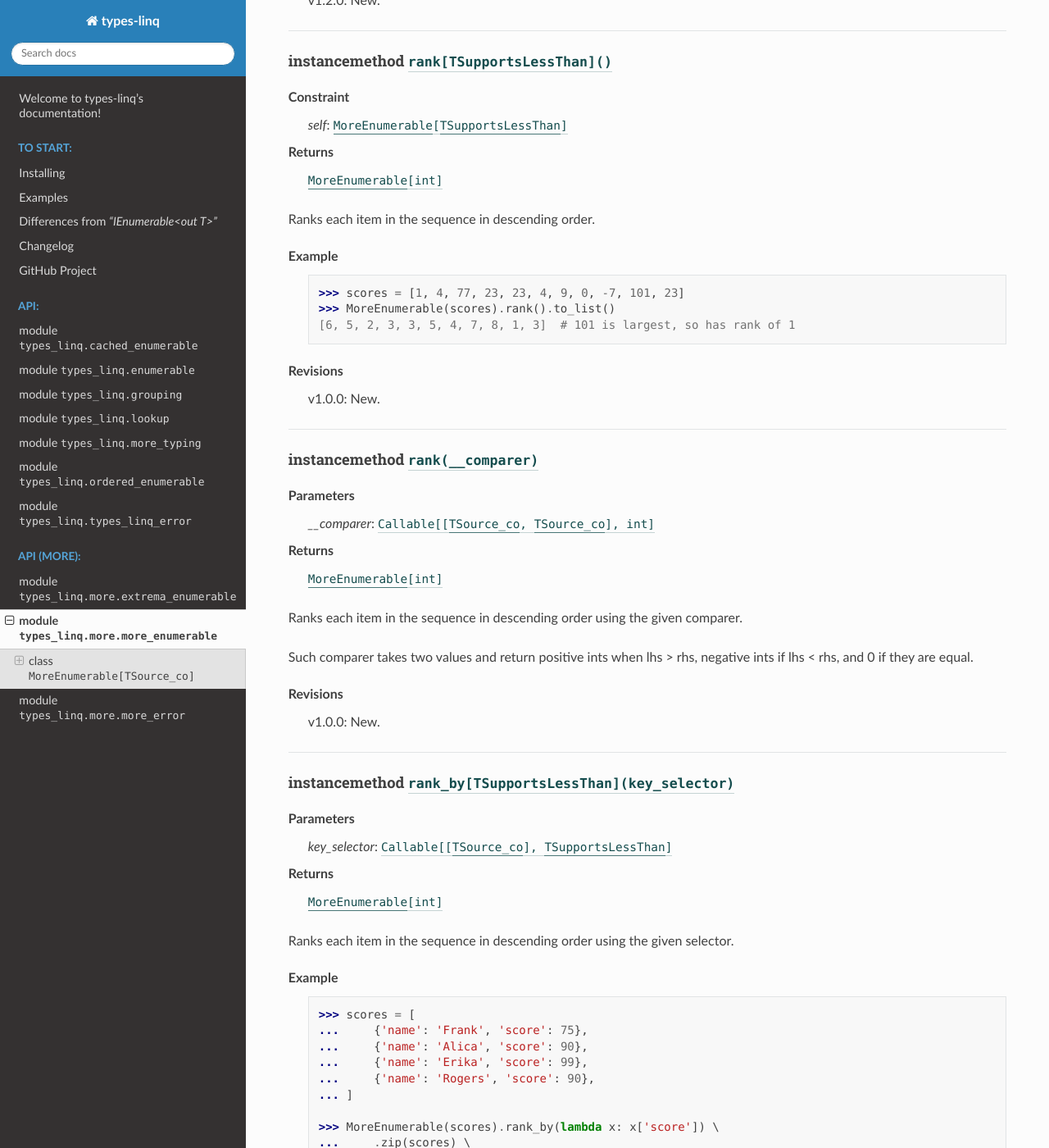
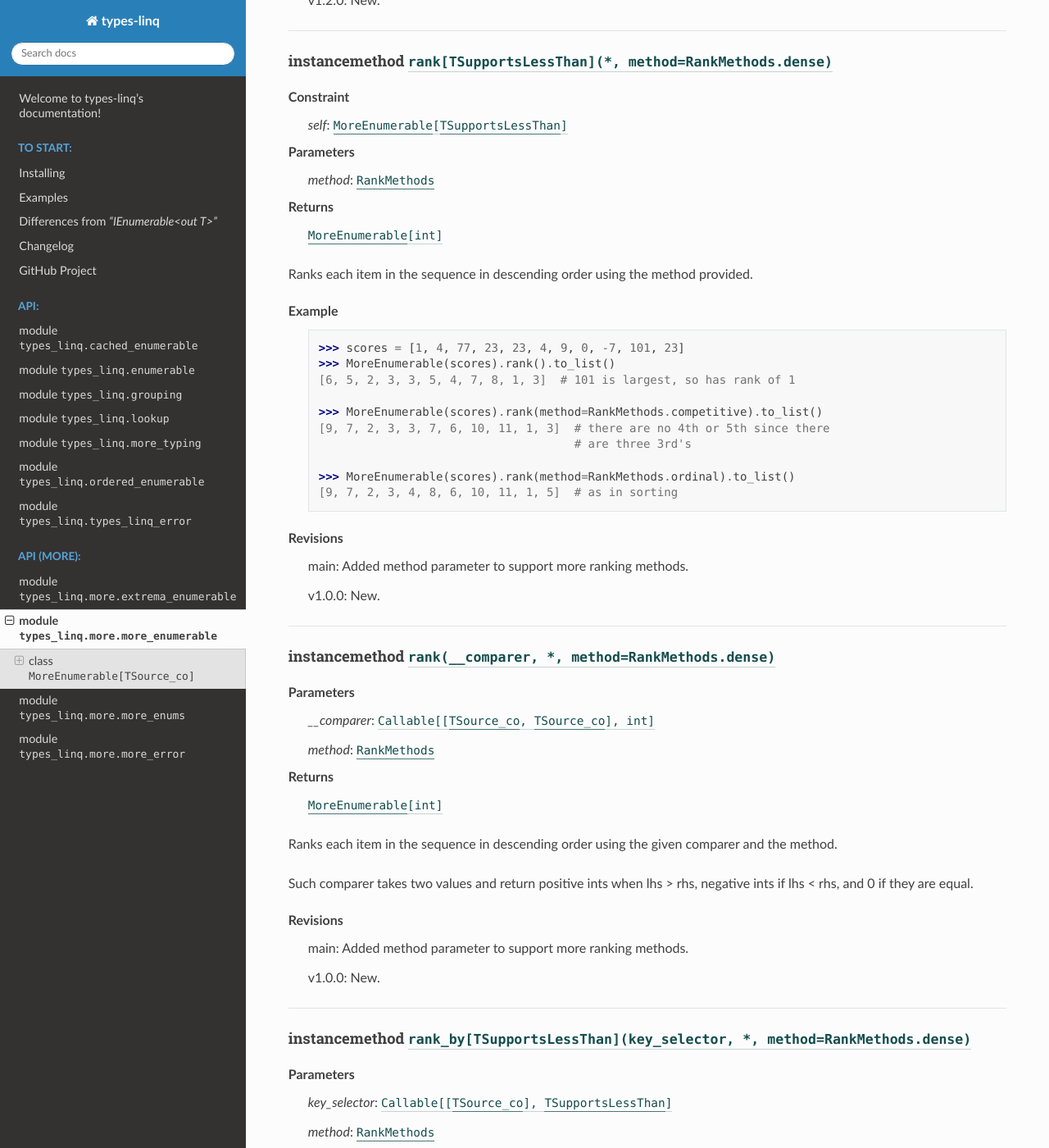
Before and after one commit to cleoold/types-linq, a Sphinx documentation site: the page built from doc/api/more/types_linq.more.more_enumerable.md, in a window 1280 px wide and 1400 px high, scrolled down 8936 px. Shown: the whole window at 82% size. Built offline with Sphinx 7.4.7 and the Read the Docs theme 2.0.0, drawn with Linux system fonts in a browser that asks for light colours; some of the changed text lies outside the part shown.

Commit message:
add ranking methods to rank() and rank_by() with a new enum

````diff
--- a/doc/api/more/types_linq.more.more_enumerable.md
+++ b/doc/api/more/types_linq.more.more_enumerable.md
@@ -406,56 +406,71 @@ Revisions
 
 ---
 
-#### instancemethod `rank[TSupportsLessThan]()`
+#### instancemethod `rank[TSupportsLessThan](*, method=RankMethods.dense)`
 
 Constraint
   ~ *self*: [`MoreEnumerable`](apiref.MoreEnumerable)`[`[`TSupportsLessThan`](apiref.TSupportsLessThan)`]`
 
+Parameters
+  ~ *method*: [`RankMethods`](apiref.RankMethods)
 
 Returns
   ~ [`MoreEnumerable`](apiref.MoreEnumerable)`[int]`
 
-Ranks each item in the sequence in descending order.
+Ranks each item in the sequence in descending order using the method provided.
 
 Example
     ~   ```py
         >>> scores = [1, 4, 77, 23, 23, 4, 9, 0, -7, 101, 23]
         >>> MoreEnumerable(scores).rank().to_list()
         [6, 5, 2, 3, 3, 5, 4, 7, 8, 1, 3]  # 101 is largest, so has rank of 1
+
+        >>> MoreEnumerable(scores).rank(method=RankMethods.competitive).to_list()
+        [9, 7, 2, 3, 3, 7, 6, 10, 11, 1, 3]  # there are no 4th or 5th since there
+                                             # are three 3rd's
+
+        >>> MoreEnumerable(scores).rank(method=RankMethods.ordinal).to_list()
+        [9, 7, 2, 3, 4, 8, 6, 10, 11, 1, 5]  # as in sorting
         ```
 
 Revisions
+    ~ main: Added method parameter to support more ranking methods.
     ~ v1.0.0: New.
 
 ---
 
-#### instancemethod `rank(__comparer)`
+#### instancemethod `rank(__comparer, *, method=RankMethods.dense)`
 
 Parameters
   ~ *__comparer*: `Callable[[`[`TSource_co`](apiref.TSource_co)`, `[`TSource_co`](apiref.TSource_co)`], int]`
+  ~ *method*: [`RankMethods`](apiref.RankMethods)
 
 Returns
   ~ [`MoreEnumerable`](apiref.MoreEnumerable)`[int]`
 
-Ranks each item in the sequence in descending order using the given comparer.
+Ranks each item in the sequence in descending order using the given comparer and the
+method.
 
 Such comparer takes two values and return positive ints when lhs > rhs, negative ints
 if lhs < rhs, and 0 if they are equal.
 
 Revisions
+    ~ main: Added method parameter to support more ranking methods.
     ~ v1.0.0: New.
 
 ---
 
-#### instancemethod `rank_by[TSupportsLessThan](key_selector)`
+#### instancemethod `rank_by[TSupportsLessThan](key_selector, *, method=RankMethods.dense)`
 
 Parameters
   ~ *key_selector*: `Callable[[`[`TSource_co`](apiref.TSource_co)`], `[`TSupportsLessThan`](apiref.TSupportsLessThan)`]`
+  ~ *method*: [`RankMethods`](apiref.RankMethods)
 
 Returns
   ~ [`MoreEnumerable`](apiref.MoreEnumerable)`[int]`
 
-Ranks each item in the sequence in descending order using the given selector.
+Ranks each item in the sequence in descending order using the given selector and the
+method.
 
 Example
     ~   ```py
@@ -474,25 +489,29 @@ Example
         ```
 
 Revisions
+    ~ main: Added method parameter to support more ranking methods.
     ~ v1.0.0: New.
 
 ---
 
-#### instancemethod `rank_by[TKey](key_selector, __comparer)`
+#### instancemethod `rank_by[TKey](key_selector, __comparer, *, method=RankMethods.dense)`
 
 Parameters
   ~ *key_selector*: `Callable[[`[`TSource_co`](apiref.TSource_co)`], `[`TKey`](apiref.TKey)`]`
   ~ *__comparer*: `Callable[[`[`TKey`](apiref.TKey)`, `[`TKey`](apiref.TKey)`], int]`
+  ~ *method*: [`RankMethods`](apiref.RankMethods)
 
 Returns
   ~ [`MoreEnumerable`](apiref.MoreEnumerable)`[int]`
 
-Ranks each item in the sequence in descending order using the given selector and comparer.
+Ranks each item in the sequence in descending order using the given selector, comparer
+and the method.
 
 Such comparer takes two values and return positive ints when lhs > rhs, negative ints
 if lhs < rhs, and 0 if they are equal.
 
 Revisions
+    ~ main: Added method parameter to support more ranking methods.
     ~ v1.0.0: New.
 
 ---
--- a/doc/api_spec.py
+++ b/doc/api_spec.py
@@ -304,6 +304,22 @@ modules: list[ModuleSpec] = [
         },
     },
     {
+        'file_path': f'{_path}/more/more_enums.py',
+        'name': f'{_project}.more.more_enums',
+        'gvs': {*()},
+        'classes': {
+            'RankMethods': {
+                'fields': {
+                    'dense',
+                    'competitive',
+                    'ordinal',
+                },
+                'methods': {*()},
+                'readonly_properties': {*()},
+            },
+        },
+    },
+    {
         'file_path': f'{_path}/more/more_error.py',
         'name': f'{_project}.more.more_error',
         'gvs': {*()},
````
Also changed, not shown: doc/api/more/types_linq.more.more_enums.md (added, +46 -0 lines), 5 other files.
